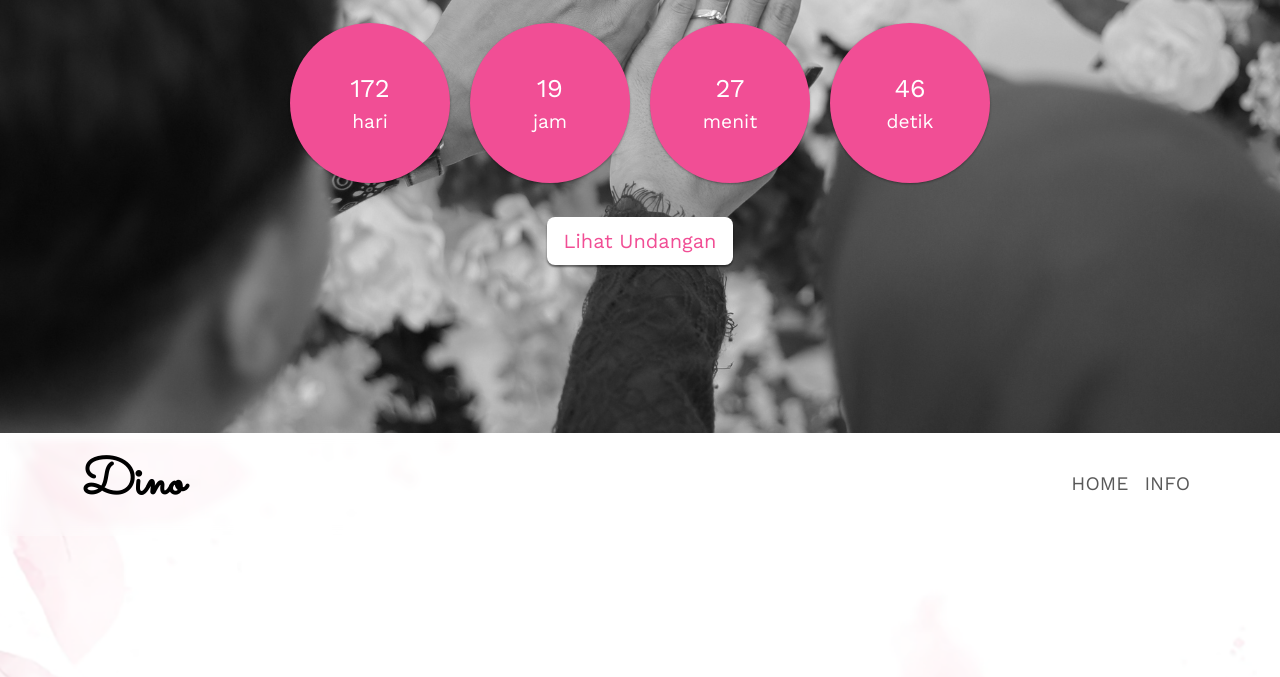
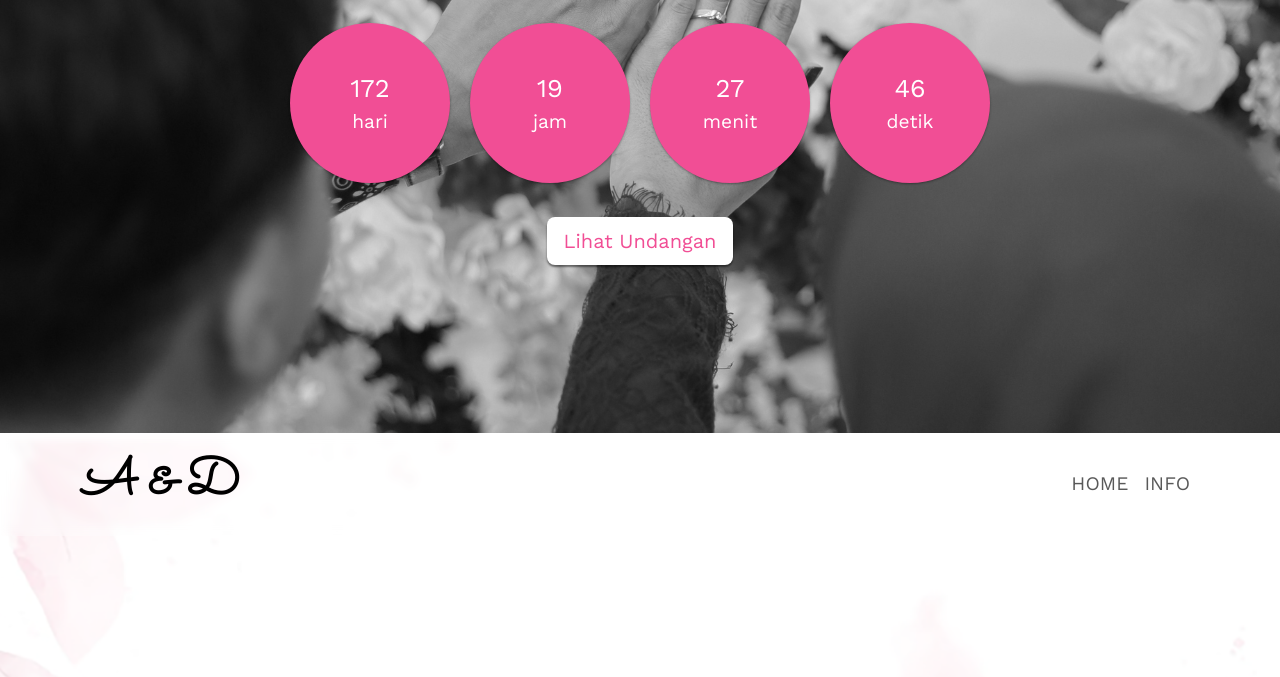
Before and after one commit to arjundevinawedding/arjundevinawedding.github.io, a plain HTML site: page index.html in a window 1280 px wide. Shown: the part 367-1044 px from the top of the page. Drawn offline with nearby package versions, Linux system fonts and the light colour scheme; some packages are replaced by stand-ins of ours; a script that the page names is missing.

Commit message:
fixx error

```diff
--- a/index.html
+++ b/index.html
@@ -40,14 +40,14 @@
 
   <nav class="navbar navbar-expand-md bg-transparent sticky-top mynavbar">
     <div class="container">
-      <a class="navbar-brand" href="#">Dino</a>
+      <a class="navbar-brand" href="#">A & D</a>
       <button class="navbar-toggler border-0" type="button" data-bs-toggle="offcanvas" data-bs-target="#offcanvasNavbar"
         aria-controls="offcanvasNavbar" aria-label="Toggle navigation">
         <span class="navbar-toggler-icon"></span>
       </button>
       <div class="offcanvas offcanvas-end" tabindex="-1" id="offcanvasNavbar" aria-labelledby="offcanvasNavbarLabel">
         <div class="offcanvas-header">
-          <h5 class="offcanvas-title" id="offcanvasNavbarLabel">Dino</h5>
+          <h5 class="offcanvas-title" id="offcanvasNavbarLabel">A & D</h5>
           <button type="button" class="btn-close" data-bs-dismiss="offcanvas" aria-label="Close"></button>
         </div>
         <div class="offcanvas-body">
```
